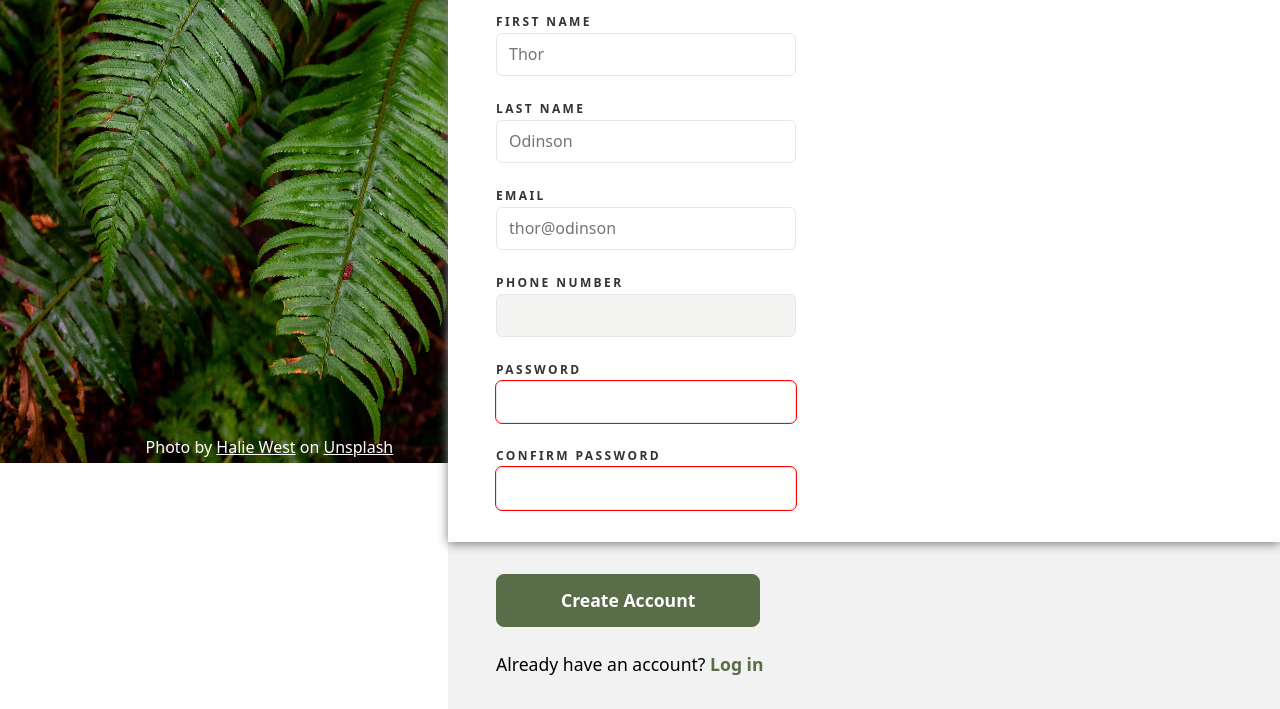
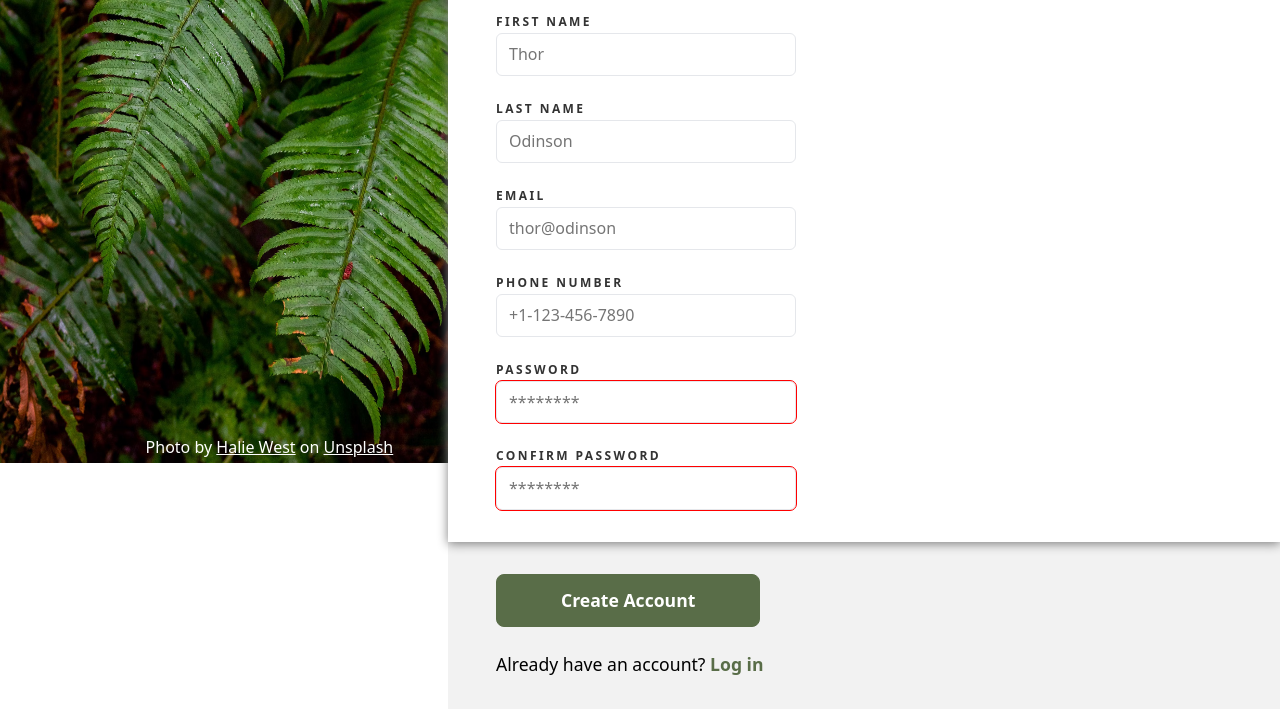
Before and after one commit to gldsct/odin-signup-form, a plain HTML site: page index.html in a window 1280 px wide. Shown: the part 337-1046 px from the top of the page. Drawn offline with Linux system fonts and the light colour scheme; a script that the page names is missing.

Commit message:
Add placeholders for form controls
Add placeholders for input form controls to give the user a hint of the
desired input.

```diff
--- a/index.html
+++ b/index.html
@@ -48,17 +48,17 @@
 
                             <div class = "form-control">
                                 <label for = "phoneNumber">PHONE NUMBER</label>
-                                <input type = "tel" id = "phoneNumber" name = "phoneNumber">
+                                <input type = "tel" id = "phoneNumber" name = "phoneNumber" placeholder = "+1-123-456-7890">
                             </div>
 
                             <div class = "form-control">
                                 <label for = "password">PASSWORD</label>
-                                <input type = "password" id = "password" name = "password" required>
+                                <input type = "password" id = "password" name = "password" required placeholder = "********">
                             </div>
 
                             <div class = "form-control">
                                 <label for = "confirmPassword">CONFIRM PASSWORD</label>
-                                <input type = "password" id = "confirmPassword" name = "confirmPassword" required>
+                                <input type = "password" id = "confirmPassword" name = "confirmPassword" required placeholder = "********">
                             </div>
                         </div>
 
```
